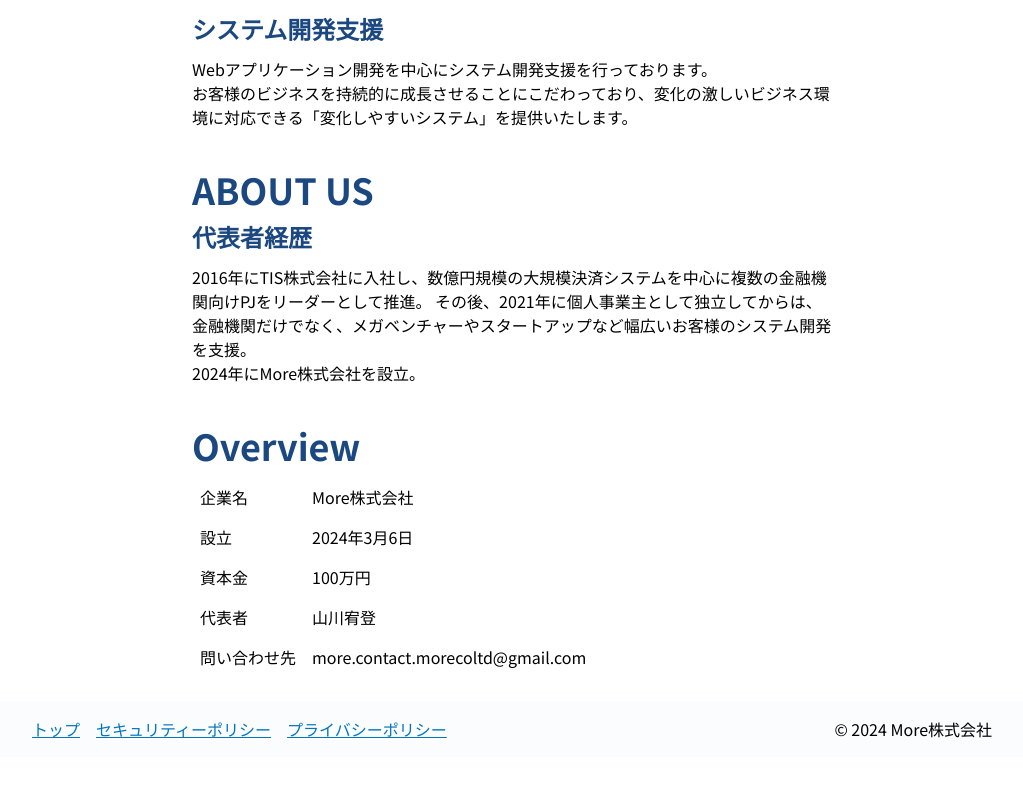
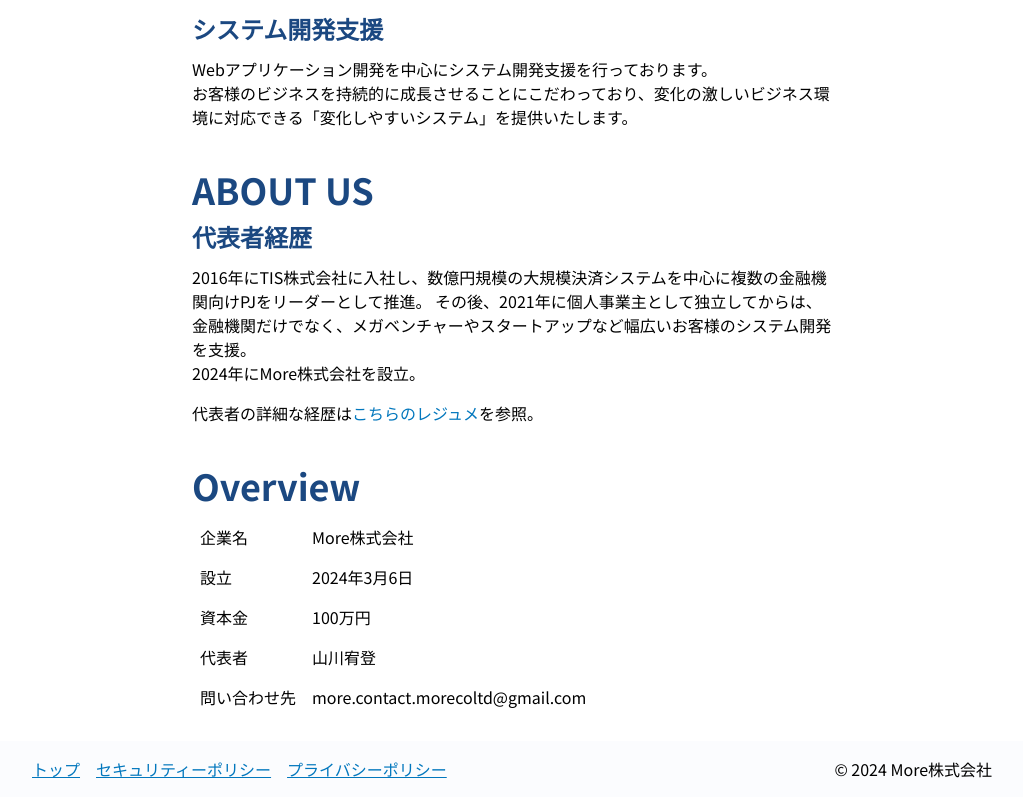
Before and after one commit to uekiGityuto/more-homepage, a Next.js app: page / in a window 1280 px wide. Shown: the part 528-1325 px from the top of the page, without its empty margins (128-1151 px from the left). Before the commit the page ends 1285 px from the top, so only its background shows below. Built offline with nearby package versions, Linux system fonts and the light colour scheme.

Commit message:
add resume

```diff
--- a/src/components/uiParts/Home/AboutUs/index.tsx
+++ b/src/components/uiParts/Home/AboutUs/index.tsx
@@ -1,4 +1,5 @@
 import { H2, H3 } from "@/components/atoms/Typography";
+import Link from "next/link";
 
 export const AboutUs = () => {
   return (
@@ -12,6 +13,18 @@ export const AboutUs = () => {
           <br />
           2024年にMore株式会社を設立。
         </p>
+        <p>
+          代表者の詳細な経歴は
+          <a
+            href="https://morecoltd.notion.site/8e8d4a1c81b44cfbba438ff40f0bb1c6"
+            className="text-link-100"
+            target="_blank"
+            rel="noopener noreferrer"
+          >
+            こちらのレジュメ
+          </a>
+          を参照。
+        </p>
       </div>
     </section>
   );
```
